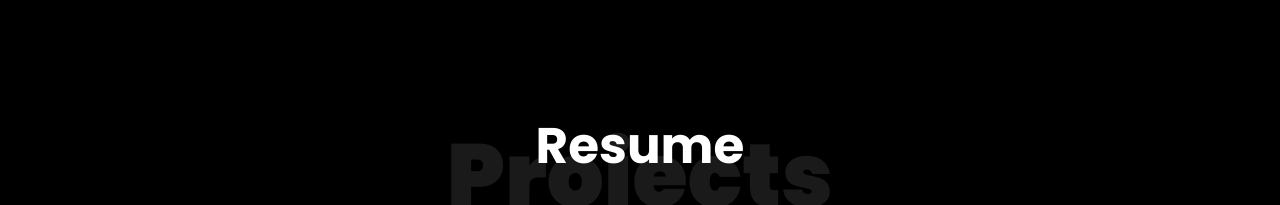
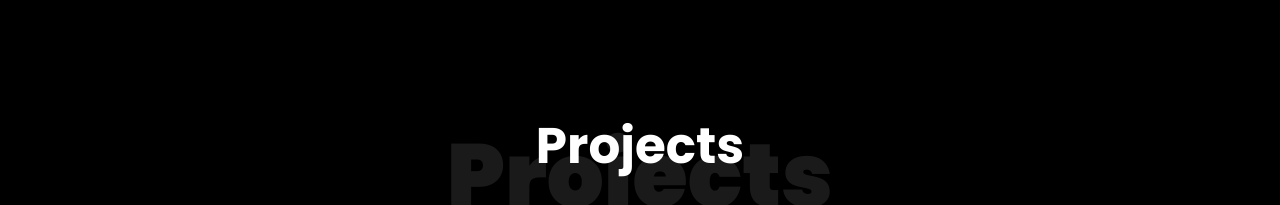
Before and after one commit to biswajit-patro/biswajit-patro.github.io, a plain HTML site: page index.html in a window 1280 px wide. Shown: the part 3798-4003 px from the top of the page. Drawn offline with Linux system fonts and the light colour scheme; files whose address does not match are found by name.

Commit message:
Update index.html
.

```diff
--- a/index.html
+++ b/index.html
@@ -445,7 +445,7 @@
     		<div class="row justify-content-center pb-5">
           <div class="col-md-10 heading-section text-center ftco-animate">
           	<h1 class="big big-2">Projects</h1>
-            <h2 class="mb-4">Resume</h2>
+            <h2 class="mb-4">Projects</h2>
             <p>I have tried to solve some business problems in some sectors like BFSI, e-commerce, Ed-Tech etc by extracting the actionable insights from the historical data and which helps to optimize their revenue ,sales . I usually follow CRISP ML(Q) project management methodology.Feel free to explore my portfolio by clicking the button below to view my past projects.</p>
 			<p><a href="https://github.com/biswajit-patro" class="btn btn-primary py-3 px-4">GitHub</a> </p>
           </div>
```
